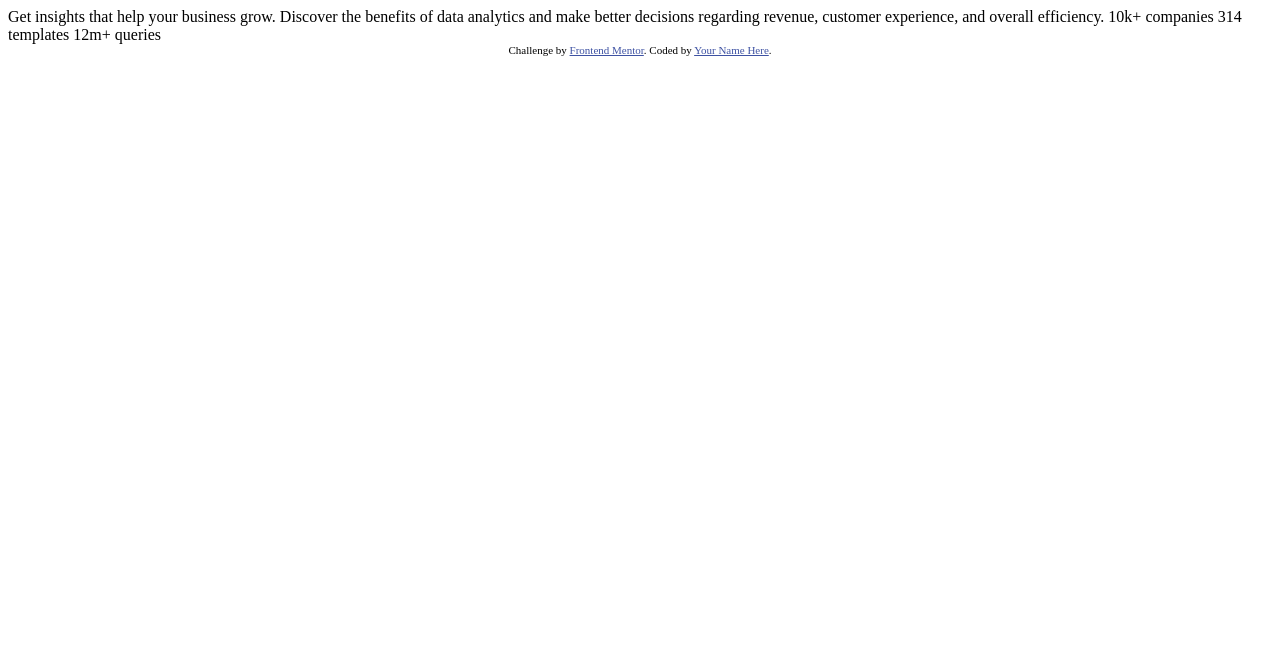
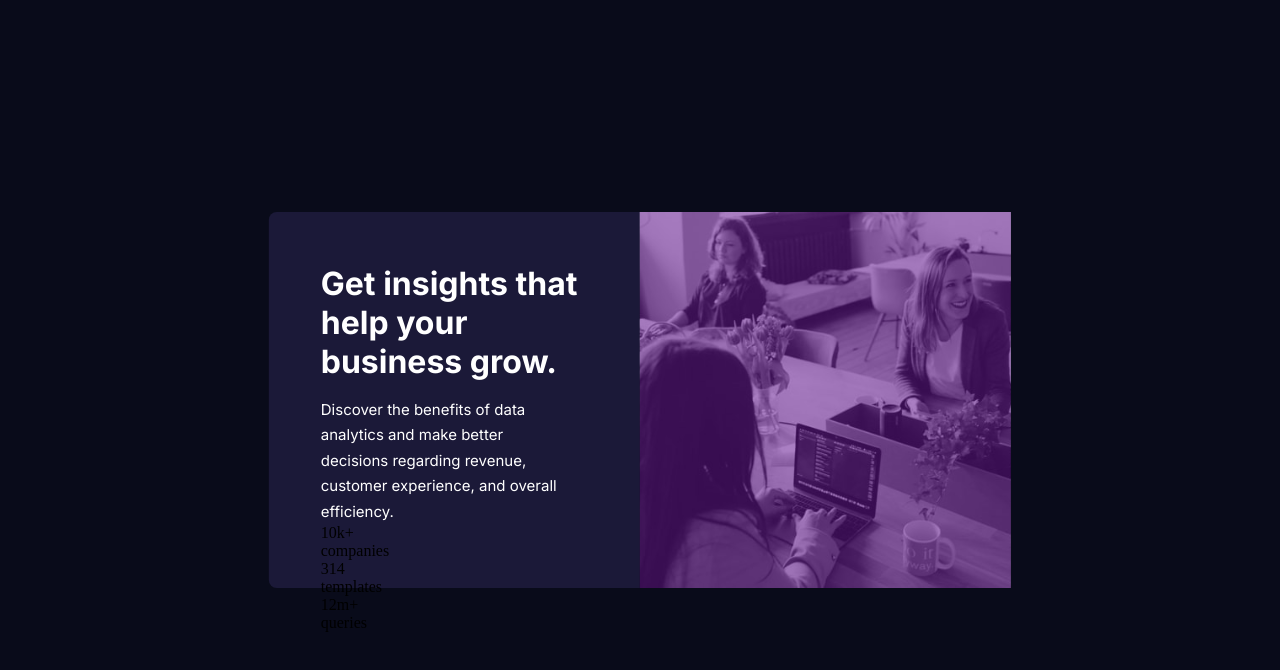
Before and after one commit to Piotrek1994/Stats-preview-card-component, a plain HTML site: page index.html in a window 1280 px wide. Drawn offline with Linux system fonts and the light colour scheme.

Commit message:
Right side of card

```diff
--- a/index.html
+++ b/index.html
@@ -1,33 +1,49 @@
 <!DOCTYPE html>
 <html lang="en">
+
 <head>
   <meta charset="UTF-8">
-  <meta name="viewport" content="width=device-width, initial-scale=1.0"> <!-- displays site properly based on user's device -->
+  <meta name="viewport" content="width=device-width, initial-scale=1.0">
+  <link rel="icon" type="image/png" sizes="32x32" href="./images/favicon-32x32.png">
+  <link rel="preconnect" href="https://fonts.googleapis.com">
+  <link rel="preconnect" href="https://fonts.gstatic.com" crossorigin>
+  <link href="https://fonts.googleapis.com/css2?family=Inter:wght@400;700&family=Lexend+Deca&display=swap"
+    rel="stylesheet">
+  <link rel="stylesheet" href="main.css">
+  <title>Stats preview card component</title>
+</head>
 
-  <link rel="icon" type="image/png" sizes="32x32" href="./images/favicon-32x32.png">
+<body>
+  <main>
 
-  <title>Frontend Mentor | Stats preview card component</title>
 
-  <!-- Feel free to remove these styles or customise in your own stylesheet 👍 -->
-  <style>
-    .attribution { font-size: 11px; text-align: center; }
-    .attribution a { color: hsl(228, 45%, 44%); }
-  </style>
-</head>
-<body>
+    <div class="card">
+      <div class="card-left-side">
+        <div class="card-text">
+          <h1>Get insights that help your business grow.</h1>
+          <p class="description">Discover the benefits of data analytics and make better decisions regarding revenue, customer
+            experience, and overall efficiency.</p>
+        </div>
+        <div class="card-info">
+          <div class="card-companies">
+            <p class="numbers">10k+</p> companies
+          </div>
+          <div class="card-templates">
+            <p class="numbers">314</p> templates
+          </div>
+          <div class="card-queries">
+            <p class="numbers">12m+</p> queries
+          </div>
+        </div>
+      </div>
 
-  Get insights that help your business grow.
+        <div class="card-right-side"><div class="card-right-side-shadow"></div></div>
 
-  Discover the benefits of data analytics and make better decisions regarding revenue, customer
-  experience, and overall efficiency.
+    </div>
 
-  10k+ companies
-  314 templates
-  12m+ queries
 
-  <div class="attribution">
-    Challenge by <a href="https://www.frontendmentor.io?ref=challenge" target="_blank">Frontend Mentor</a>.
-    Coded by <a href="#">Your Name Here</a>.
+  </main>
   </div>
 </body>
+
 </html>
--- /dev/null
+++ b/main.css
@@ -0,0 +1,63 @@
+* {
+	box-sizing: border-box;
+	margin: 0;
+	padding: 0;
+}
+
+main {
+	background-color: hsl(233, 47%, 7%);
+	height: 110vh;
+}
+
+.card {
+	position: absolute;
+	width: 58%;
+	height: 47%;
+	top: 50%;
+	left: 50%;
+	transform: translate(-50%, -50%);
+	border-radius: 8px;
+	background-color: hsl(244, 38%, 16%);
+}
+
+.card-left-side {
+    position: absolute;
+	width: 50%;
+	height: 100%;
+    padding: 7%;
+}
+
+.card-right-side {
+	position: absolute;
+	width: 50%;
+	height: 100%;
+	top: 0;
+	right: 0;
+	background-image: url(images/image-header-desktop.jpg);
+	background-size: cover;
+	background-position: center;
+	z-index: -1;
+}
+
+.card-right-side-shadow {
+	width: 100%;
+	height: 100%;
+	position: absolute;
+	background-color: hsla(278, 74%, 33%, 0.548);
+	z-index: 4;
+}
+
+
+.card-text {
+    color: hsl(0, 0%, 100%);
+    font-family: 'Inter', sans-serif;
+}
+
+.description {
+    padding-top: 6%;
+    padding-right: 11%;
+    font-family: 'Inter', sans-serif;
+    font-weight: 400;
+    font-size: 15px;
+    line-height: 170%;
+}
```
Also changed, not shown: 1 other file.
